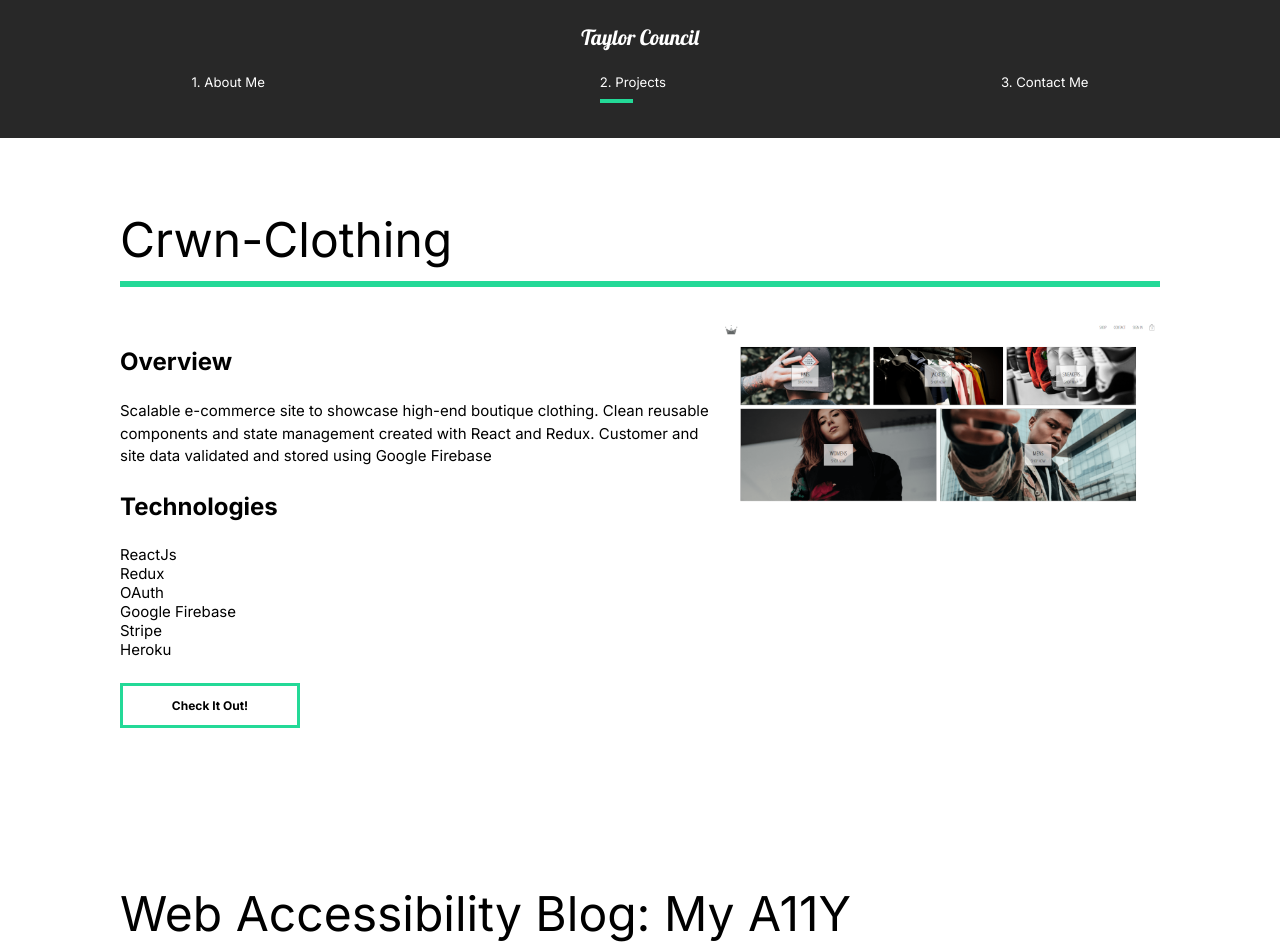
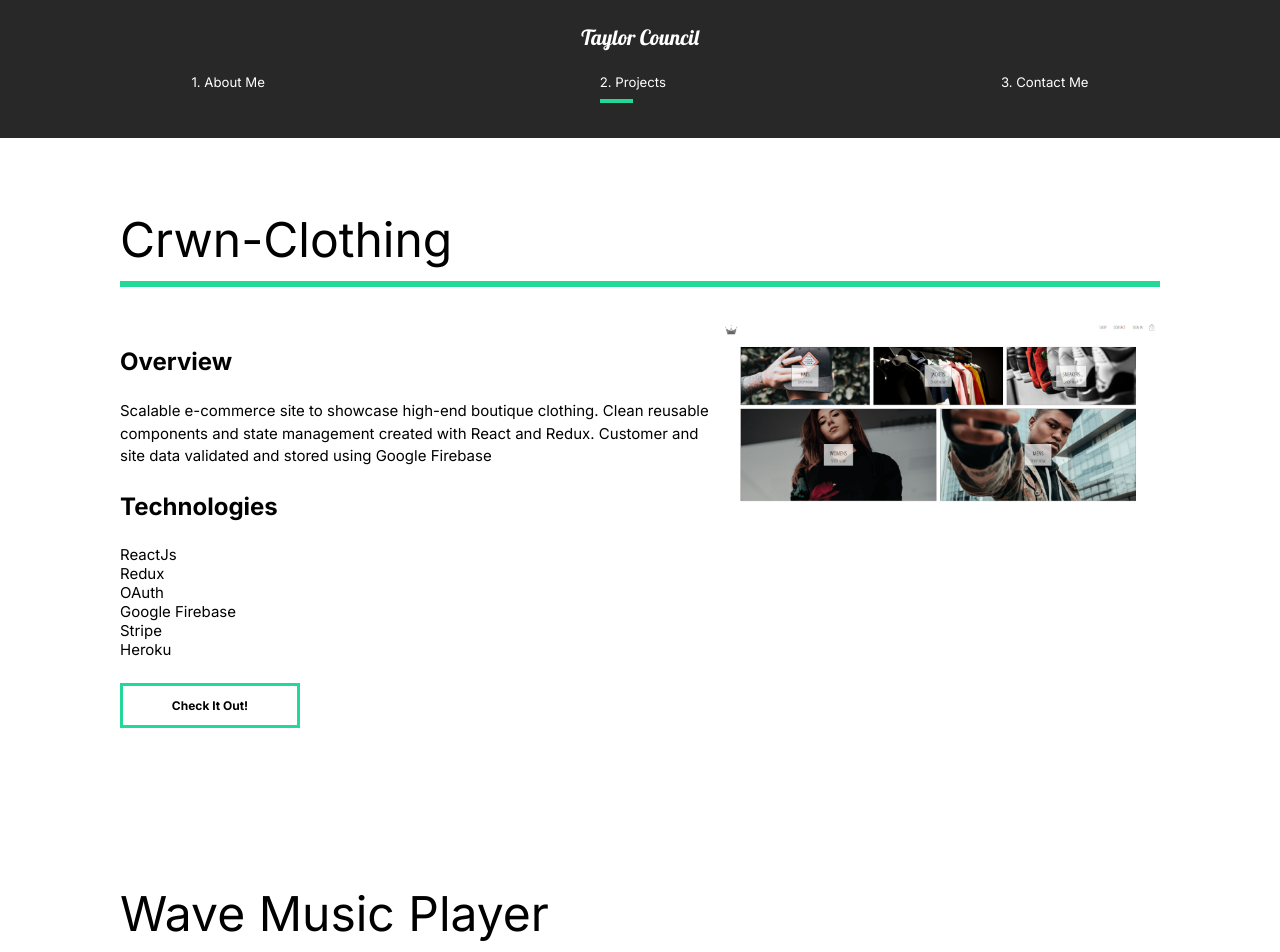
Before and after one commit to councit/react-portfolio, a React (Create React App) app: page /projects in a window 1280 px wide. Shown: the top 952 px of the page. Built offline with nearby package versions, Linux system fonts and the light colour scheme.

Commit message:
fixed title

```diff
--- a/src/pages/Projects.js
+++ b/src/pages/Projects.js
@@ -86,7 +86,7 @@ const Projects = () => {
         animate={controls}
         initial="hidden"
       >
-        <h2>Web Accessibility Blog: My A11Y</h2>
+        <h2>Wave Music Player</h2>
         <motion.div variants={lineAnimation} className="line"></motion.div>
 
         <ProjectWrapper>
```
